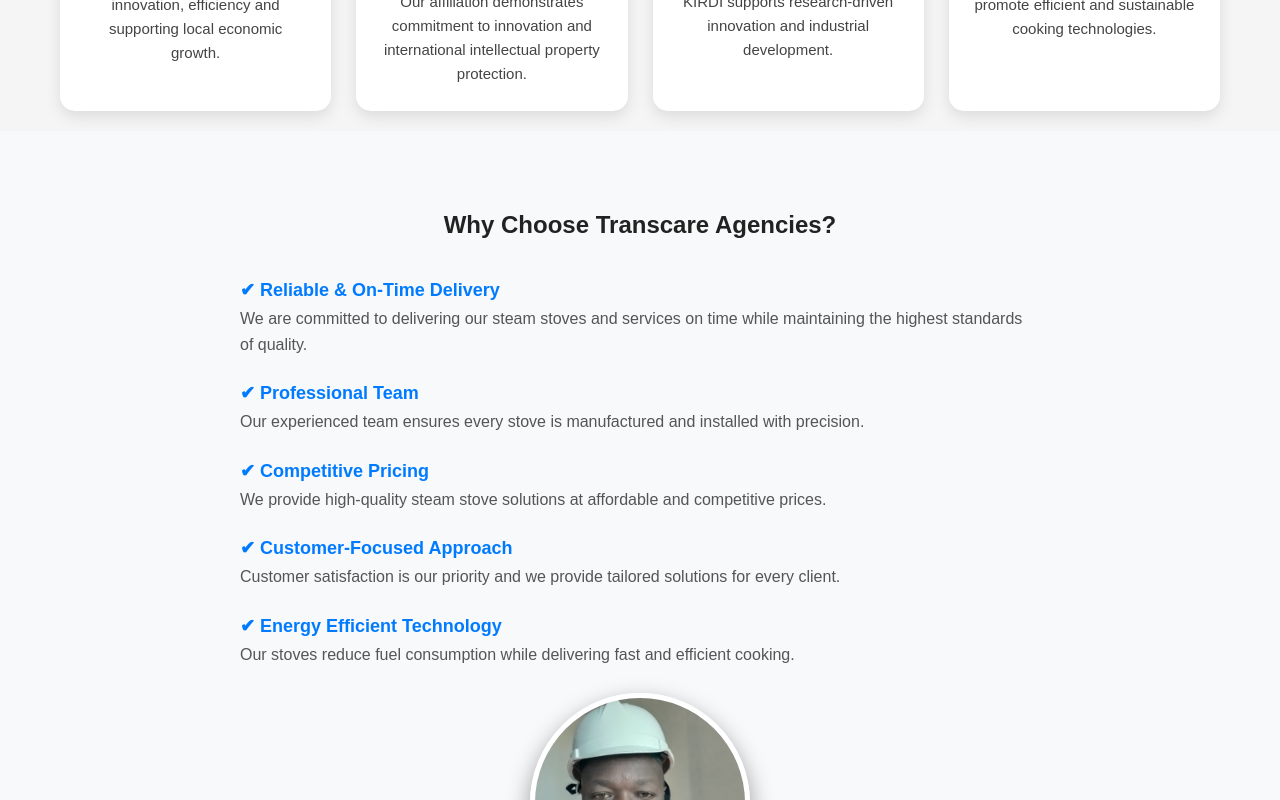
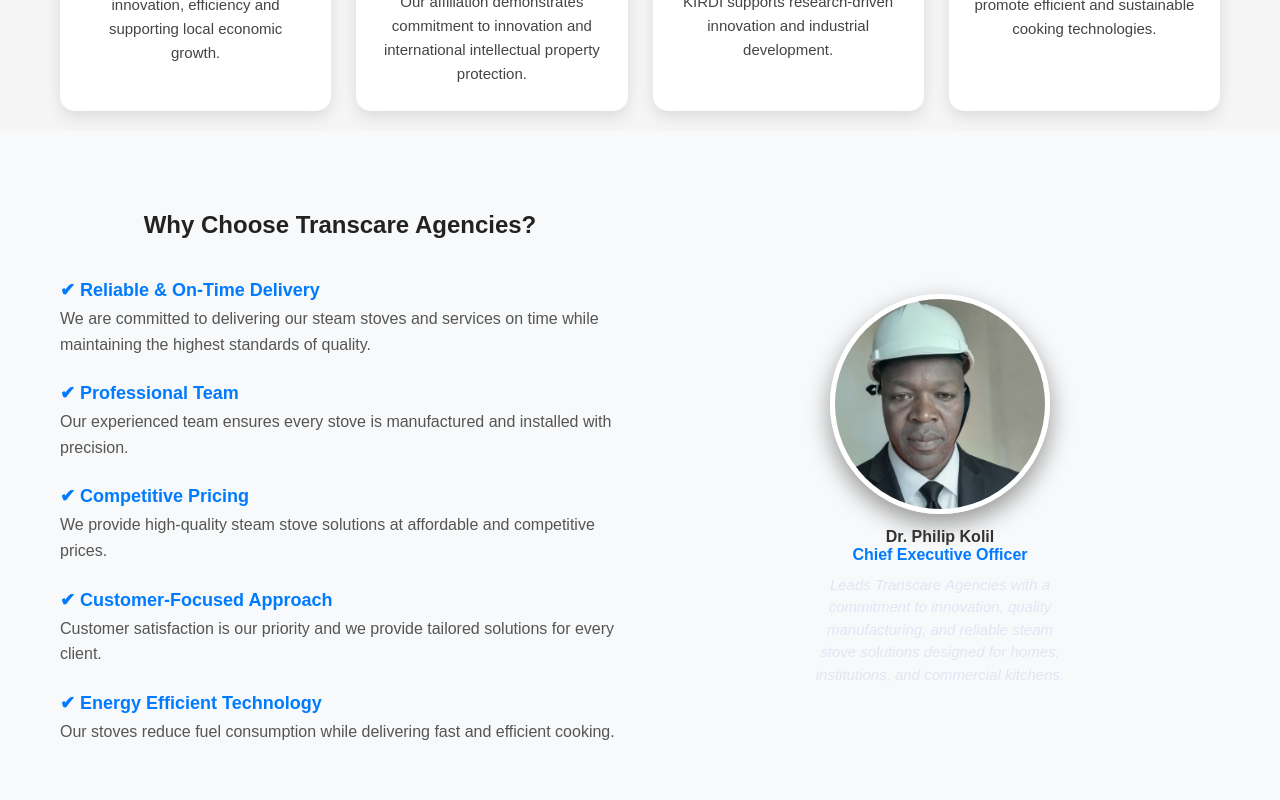
Before and after one commit to WheezyTech/transcare-website, a React (Create React App) app: page / in a window 1280 px wide. Shown: the part 1320-2120 px from the top of the page. Built offline with nearby package versions, Linux system fonts and the light colour scheme.

Commit message:
Revise 'Why Us' section styles
Updated styles for the 'Why Us' section, adjusting padding and background color.

```diff
--- a/src/index.css
+++ b/src/index.css
@@ -727,19 +727,32 @@
 }
 
 /* WHY US SECTION */
-.why-us{
-background:#0b2a55;
-padding:70px 10%;
-color:white;
+.why-container{
+display:flex;
+gap:40px;
+align-items:center;
+justify-content:space-between;
+flex-wrap:wrap;
 }
 
-/* layout */
-.why-us-content{
-display:flex;
-align-items:center;
-justify-content:space-between;
-gap:40px;
-flex-wrap:wrap;
+.why-text{
+flex:1;
+}
+
+.why-image{
+flex:1;
+text-align:center;
+}
+
+.why-image img{
+width:250px;
+border-radius:10px;
+margin-bottom:10px;
+}
+
+.ceo-title{
+font-weight:bold;
+color:#007BFF;
 }
 
 /* text */
```
